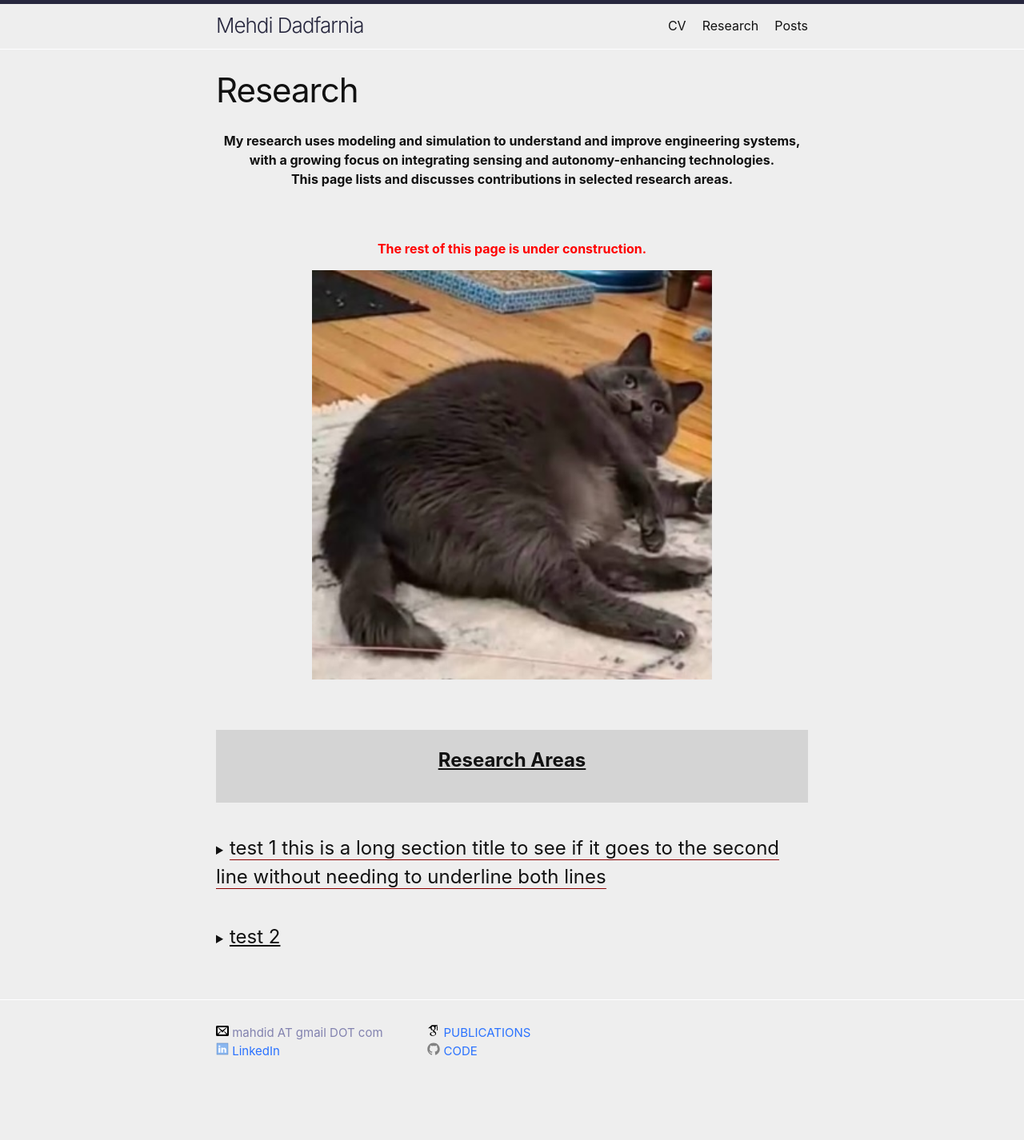
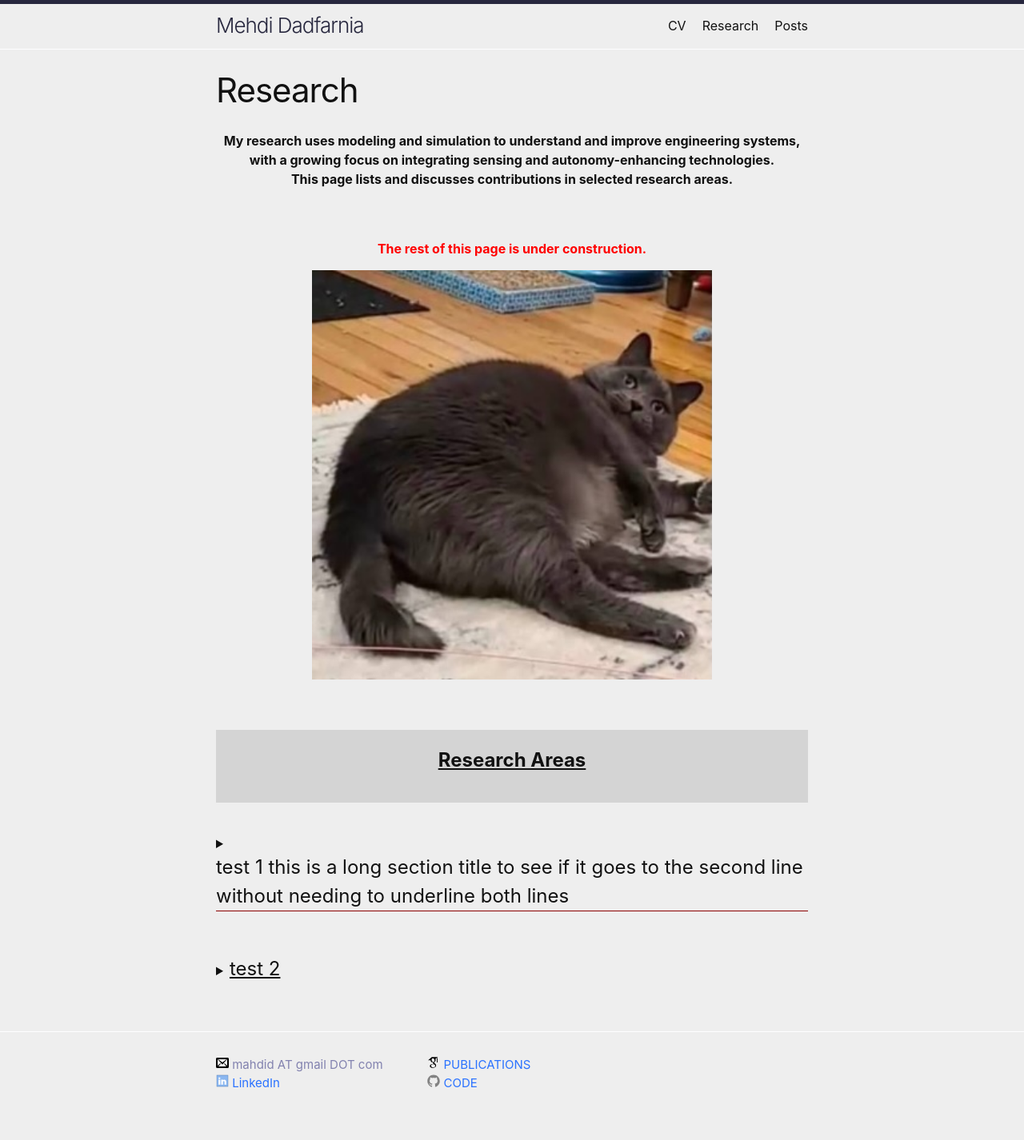
Before and after one commit to mehdidadfarnia/mehdidadfarnia.github.io, a Jekyll site: the page built from research.markdown, in a window 1280 px wide. Shown: the whole page at 80% size. Built offline with Jekyll 4.4.1, drawn with Linux system fonts in a browser that asks for light colours; before the commit the page ends 1386 px from its top, so only the background shows below that.

Commit message:
testing expandable section try 16

```diff
--- a/research.markdown
+++ b/research.markdown
@@ -24,9 +24,9 @@ permalink: /Research/
 
 <details>
   <summary>
-    <h1 style="display: inline; border-bottom: 1px solid darkred; margin: 0; flex: 1;">test 1 this is a long section title to see if it goes to the second line without needing to underline both lines</h1>
+    <h1 style="display: block; border-bottom: 1px solid darkred; flex: 1;">test 1 this is a long section title to see if it goes to the second line without needing to underline both lines</h1>
   </summary>
-  hidden content, this is a test again 2
+  hidden content, this is a test again 3
 </details>
 
 <br>
```
